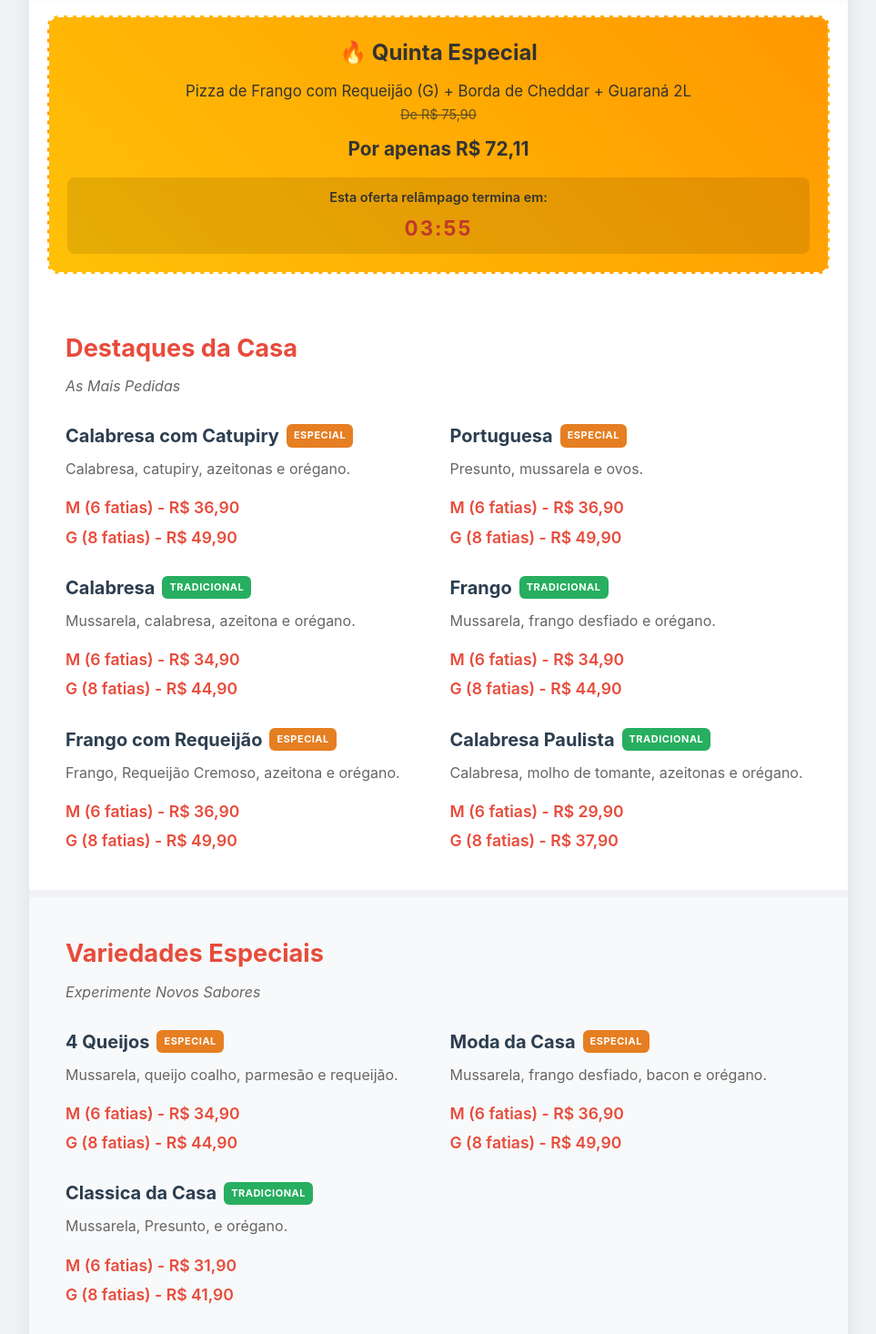
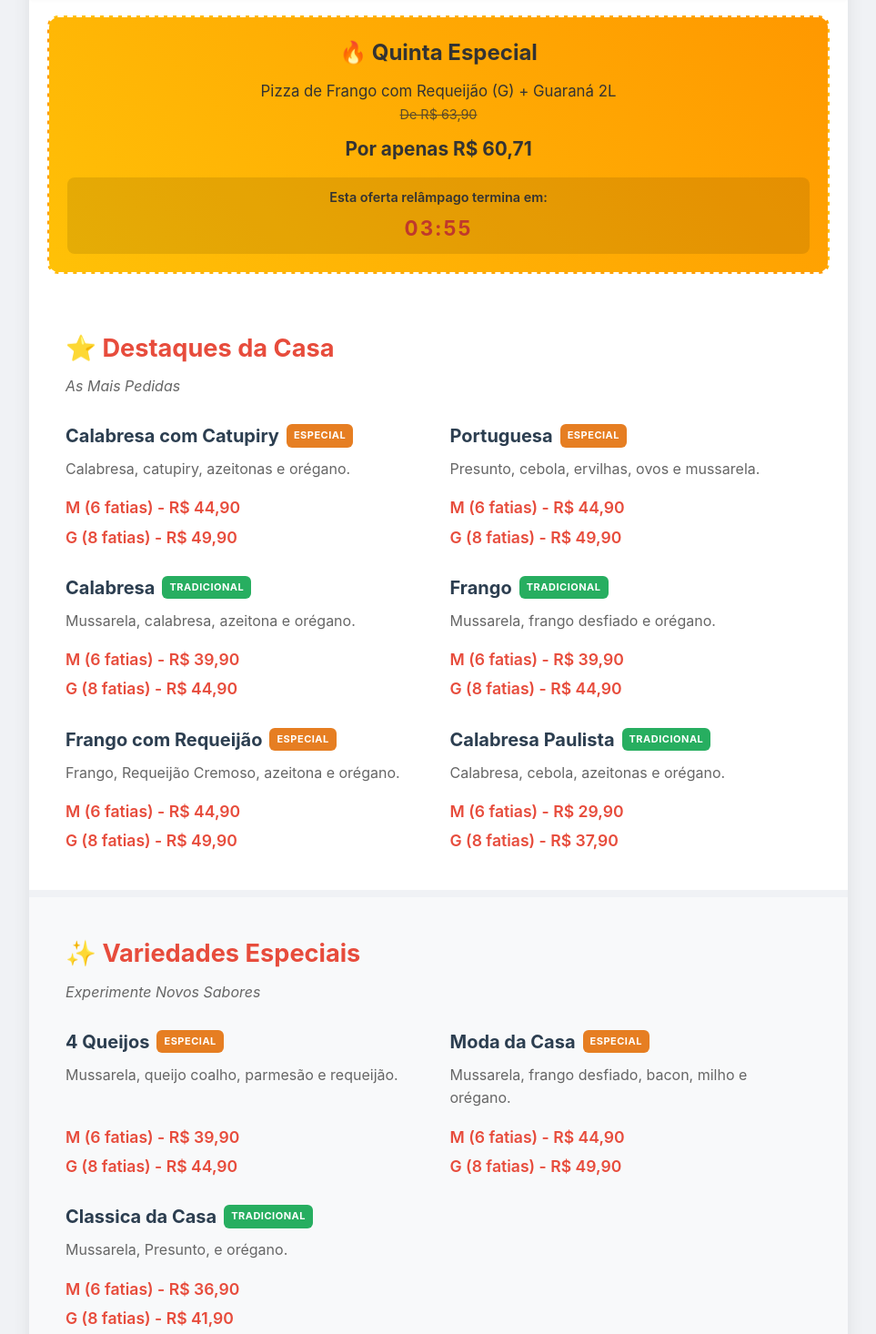
Before and after one commit to Railane-a11y/-cardapio-pizzaria, a website: page index.html in a window 1280 px wide. Shown: the part 206-1672 px from the top of the page at 91% size, without its empty margins (158-1121 px from the left). Drawn offline with Linux system fonts and the light colour scheme.

Commit message:
Update index.html

```diff
--- a/index.html
+++ b/index.html
@@ -46,18 +46,14 @@
         .nav-menu a { color: var(--cor-primaria); text-decoration: none; font-weight: 600; padding: 8px 12px; border-radius: 20px; transition: background-color 0.3s, color 0.3s; display: inline-block; }
         .nav-menu a:hover { background-color: var(--cor-primaria); color: white; }
 
-       /* ======== ESTILOS DO BOTÃO MÁGICO PWA ======== */
         .install-banner { background: #34495e; color: #fff; padding: 12px 16px; display: flex; align-items: center; justify-content: space-between; font-size: 0.9em; font-weight: 600; border-bottom: 2px solid #2c3e50; }
-
         @keyframes pulsoMagico {
             0% { transform: scale(1); box-shadow: 0 0 0 0 rgba(46, 204, 113, 0.8); }
             70% { transform: scale(1.08); box-shadow: 0 0 0 12px rgba(46, 204, 113, 0); }
             100% { transform: scale(1); box-shadow: 0 0 0 0 rgba(46, 204, 113, 0); }
         }
-
         .install-banner button { background: #2ecc71; color: white; border: none; padding: 8px 16px; font-size: 0.9em; font-weight: 700; border-radius: 20px; cursor: pointer; transition: transform 0.2s; animation: pulsoMagico 1.5s infinite; }
         .install-banner button:active { transform: scale(0.95); }
-        /* ============================================== */
 
         .offer-section { padding: 20px; margin: 20px; border-radius: 12px; text-align: center; background: linear-gradient(45deg, #ffc107, #ff9800); color: #333; border: 2px dashed #ffffff; }
         .offer-section h2 { font-size: 1.5em; margin-bottom: 10px; display: flex; align-items: center; justify-content: center; gap: 10px; }
@@ -78,12 +74,10 @@
         .item-card .price { font-weight: 600; font-size: 1.1em; }
         .item-card .price span { display: block; margin-top: 4px; }
 
-        /* ======== ESTILOS DAS ETIQUETAS (BADGES) ======== */
         .badge { font-size: 0.55em; padding: 4px 8px; border-radius: 6px; font-weight: 700; text-transform: uppercase; letter-spacing: 0.5px; display: inline-block; }
         .badge-tradicional { background-color: #27ae60; color: #fff; }
         .badge-especial { background-color: #e67e22; color: #fff; }
         .badge-premium { background-color: #8e44ad; color: #fff; }
-        /* ================================================ */
 
         .upsell-suggestion { background-color: #e8f5e9; border-left: 4px solid var(--cor-destaque); padding: 10px; margin-top: 15px; border-radius: 0 4px 4px 0; font-size: 0.9em; color: #1b5e20; }
         .upsell-suggestion::before { content: '💡'; margin-right: 8px; font-size: 1.1em; }
@@ -170,23 +164,23 @@
 
         <main class="menu">
             <section id="destaques" class="category category-destaques">
-                <h2> Destaques da Casa</h2>
+                <h2>⭐ Destaques da Casa</h2>
                 <p class="category-subtitle">As Mais Pedidas</p>
                 <div class="items-grid">
                     <article class="item-card">
                         <h3>Calabresa com Catupiry <span class="badge badge-especial">Especial</span></h3>
                         <p class="description">Calabresa, catupiry, azeitonas e orégano.</p>
                         <p class="price">
-                            <span>M (6 fatias) - R$ 36,90</span>
+                            <span>M (6 fatias) - R$ 44,90</span>
                             <span>G (8 fatias) - R$ 49,90</span>
                         </p>
                     </article>
 
                     <article class="item-card">
                         <h3>Portuguesa <span class="badge badge-especial">Especial</span></h3>
-                        <p class="description">Presunto, mussarela e ovos.</p>
+                        <p class="description">Presunto, cebola, ervilhas, ovos e mussarela.</p>
                         <p class="price">
-                            <span>M (6 fatias) - R$ 36,90</span>
+                            <span>M (6 fatias) - R$ 44,90</span>
                             <span>G (8 fatias) - R$ 49,90</span>
                         </p>
                     </article>
@@ -195,7 +189,7 @@
                         <h3>Calabresa <span class="badge badge-tradicional">Tradicional</span></h3>
                         <p class="description">Mussarela, calabresa, azeitona e orégano.</p>
                         <p class="price">
-                            <span>M (6 fatias) - R$ 34,90</span>
+                            <span>M (6 fatias) - R$ 39,90</span>
                             <span>G (8 fatias) - R$ 44,90</span>
                         </p>
                     </article>
@@ -204,7 +198,7 @@
                         <h3>Frango <span class="badge badge-tradicional">Tradicional</span></h3>
                         <p class="description">Mussarela, frango desfiado e orégano.</p>
                         <p class="price">
-                            <span>M (6 fatias) - R$ 34,90</span>
+                            <span>M (6 fatias) - R$ 39,90</span>
                             <span>G (8 fatias) - R$ 44,90</span>
                         </p>
                     </article>
@@ -213,14 +207,14 @@
                         <h3>Frango com Requeijão <span class="badge badge-especial">Especial</span></h3>
                         <p class="description">Frango, Requeijão Cremoso, azeitona e orégano.</p>
                         <p class="price">
-                            <span>M (6 fatias) - R$ 36,90</span>
+                            <span>M (6 fatias) - R$ 44,90</span>
                             <span>G (8 fatias) - R$ 49,90</span>
                         </p>
                     </article>
 
                     <article class="item-card">
                         <h3>Calabresa Paulista <span class="badge badge-tradicional">Tradicional</span></h3>
-                        <p class="description">Calabresa, molho de tomante, azeitonas e orégano.</p>
+                        <p class="description">Calabresa, cebola, azeitonas e orégano.</p>
                         <p class="price">
                             <span>M (6 fatias) - R$ 29,90</span>
                             <span>G (8 fatias) - R$ 37,90</span>
@@ -230,23 +224,23 @@
             </section>
 
             <section id="especiais" class="category category-especiais">
-                <h2> Variedades Especiais</h2>
+                <h2>✨ Variedades Especiais</h2>
                 <p class="category-subtitle">Experimente Novos Sabores</p>
                 <div class="items-grid">
                     <article class="item-card">
                         <h3>4 Queijos <span class="badge badge-especial">Especial</span></h3>
                         <p class="description">Mussarela, queijo coalho, parmesão e requeijão.</p>
                         <p class="price">
-                            <span>M (6 fatias) - R$ 34,90</span>
+                            <span>M (6 fatias) - R$ 39,90</span>
                             <span>G (8 fatias) - R$ 44,90</span>
                         </p>
                     </article>
 
                     <article class="item-card">
                         <h3>Moda da Casa <span class="badge badge-especial">Especial</span></h3>
-                        <p class="description">Mussarela, frango desfiado, bacon e orégano.</p>
+                        <p class="description">Mussarela, frango desfiado, bacon, milho e orégano.</p>
                         <p class="price">
-                            <span>M (6 fatias) - R$ 36,90</span>
+                            <span>M (6 fatias) - R$ 44,90</span>
                             <span>G (8 fatias) - R$ 49,90</span>
                         </p>
                     </article>
@@ -255,7 +249,7 @@
                         <h3>Classica da Casa <span class="badge badge-tradicional">Tradicional</span></h3>
                         <p class="description">Mussarela, Presunto, e orégano.</p>
                         <p class="price">
-                            <span>M (6 fatias) - R$ 31,90</span>
+                            <span>M (6 fatias) - R$ 36,90</span>
                             <span>G (8 fatias) - R$  41,90</span>
                         </p>
                     </article>
@@ -268,19 +262,19 @@
                 <div class="items-grid">
                     <article class="item-card">
                         <h3>Frango com Catupiry <span class="badge badge-premium">Premium</span></h3>
-                        <p class="description">Frango, mussarela, catupiry e orégano.</p>
-                        <p class="price"><span>M (6 fatias) - R$ 37,90</span><span>G (8 fatias) - R$ 49,90</span></p>
+                        <p class="description">Frango, mussarela, catupiry, bacon e orégano.</p>
+                        <p class="price"><span>M (6 fatias) - R$ 44,90</span><span>G (8 fatias) - R$ 49,90</span></p>
                     </article>
                     <article class="item-card">
                         <h3>Carne Seca <span class="badge badge-premium">Premium</span></h3>
-                        <p class="description">Mussarela, carne de sol, requeijão cremoso e orégano.</p>
-                        <p class="price"><span>M (6 fatias) - R$ 38,90</span><span>G (8 fatias) - R$ 57,90</span></p>
+                        <p class="description">Mussarela, carne seca, bacon e cebola.</p>
+                        <p class="price"><span>M (6 fatias) - R$ 52,90</span><span>G (8 fatias) - R$ 57,90</span></p>
                     </article>
                 </div>
             </section>
 
             <section id="bordas" class="category category-destaques">
-                <h2> BORDAS RECHEADAS</h2>
+                <h2>🧀 BORDAS RECHEADAS</h2>
                 <div class="items-grid">
                     <article class="item-card">
                         <h3>Bordas Especiais</h3>
@@ -368,12 +362,11 @@
             }
         }
         window.addEventListener('load', verificarStatusLoja);
-        // ==================================================================
 
         let pedidoEmProcessamento = false;
 
         // ==================================================================
-        //  OFERTAS AUTOMÁTICAS (VALORES ATUALIZADOS COM +2.90)
+        //  OFERTAS AUTOMÁTICAS
         // ==================================================================
         const products = {
             'calabresa': { name: 'Pizza de Calabresa (G)', price: 44.90 },
@@ -389,8 +382,7 @@
             'guarana2l': { name: 'Guaraná 2L', price: 14.00 },
             'coca1l': { name: 'Coca-Cola 1L', price: 10.00 },
             'sonhodevalsa': { name: 'Bombom Sonho de Valsa', price: 1.50 },
-            'bordacatupiry': { name: 'Borda de Catupiry', price: 12.00 },
-            'bordadecheddar': { name: 'Borda de Cheddar', price: 12.00 }
+            'bordacatupiry': { name: 'Borda de Catupiry', price: 12.00 }
         };
 
         const dailyOffers = [
@@ -398,7 +390,7 @@
             { day: 1, title: 'Segunda da Economia', items: ['calabresapaulista', 'guarana2l'], discount: 0.05 },
             { day: 2, title: 'Terça do Clássico', items: ['calabresa', 'guarana2l'], discount: 0.05 },
             { day: 3, title: 'Quarta do Futebol', items: ['4queijos', 'guarana2l', 'sonhodevalsa', 'bordacatupiry'], discount: 0.0518 },
-            { day: 4, title: 'Quinta Especial', items: ['frangorequeijao', 'bordadecheddar' , 'guarana2l'], discount: 0.05 },
+            { day: 4, title: 'Quinta Especial', items: ['frangorequeijao', 'guarana2l'], discount: 0.05 },
             { day: 5, title: 'Sextou com Pizza!', items: ['calabresacatupiry', 'guarana2l'], discount: 0.05 },
             { day: 6, title: 'Sabadão Imperdível', items: ['modadacasa', 'guarana2l'], discount: 0.05 },
         ];
@@ -589,9 +581,6 @@
             }
         });
 
-        // ==================================================================
-        //  REGISTRO DO SERVICE WORKER (PWA)
-        // ==================================================================
         if ('serviceWorker' in navigator) {
             navigator.serviceWorker.register('/sw.js')
                 .then(reg => console.log('✅ Service Worker registrado com sucesso:', reg.scope))
```
